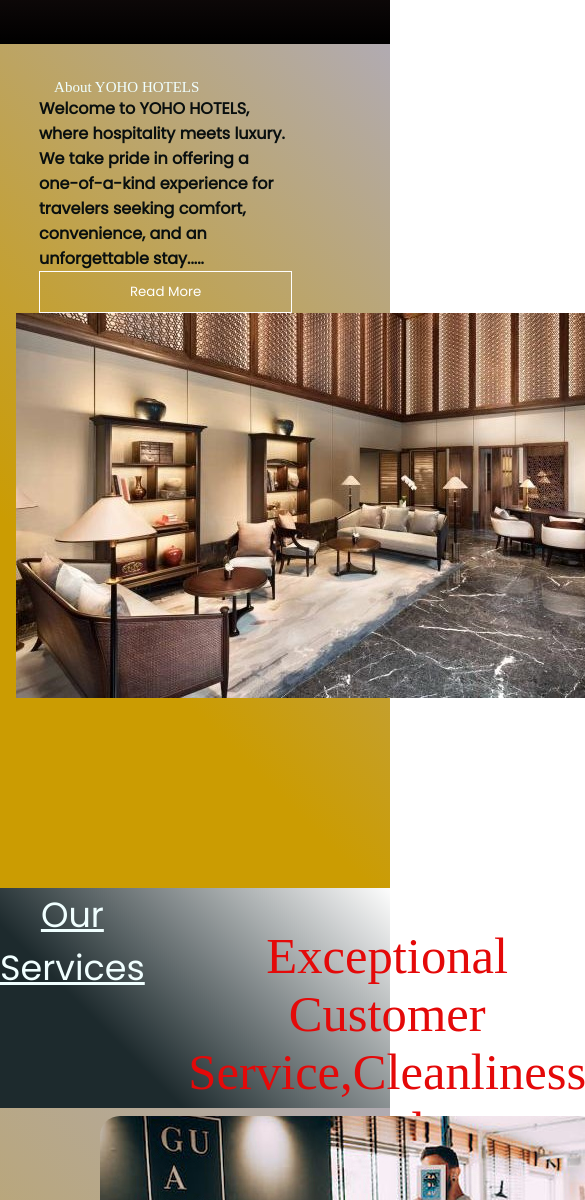
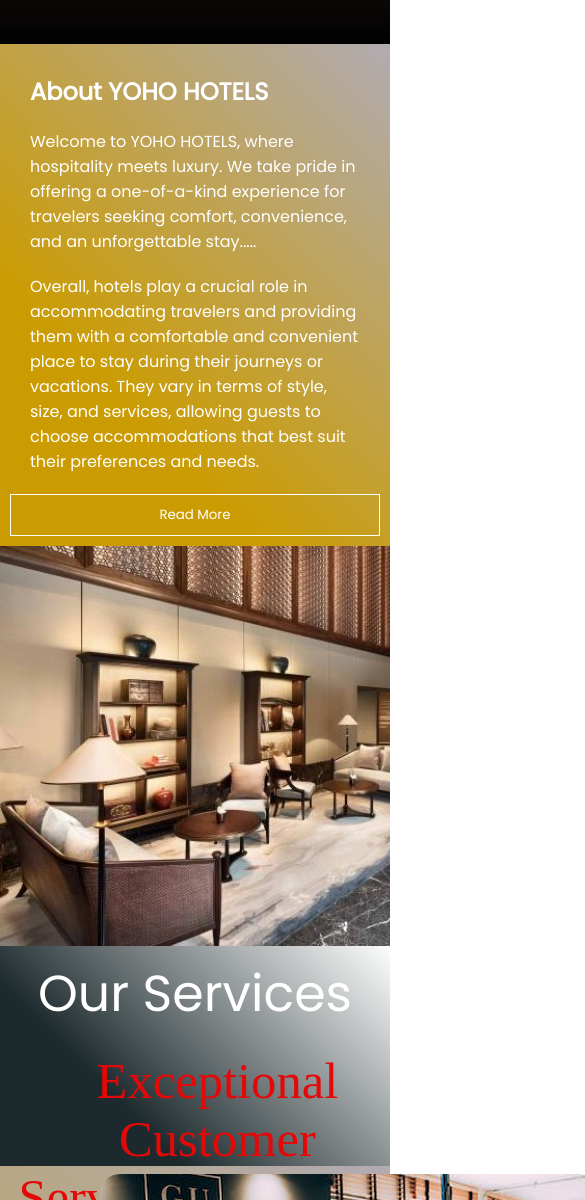
Before and after one commit to nileshvishwa/infotrixs, a plain HTML site: page Task1/index.html in a window 390 px wide. Shown: the part 800-2000 px from the top of the page, 585 px wide, since content can reach past the window. Drawn offline with Linux system fonts and the light colour scheme; a web font is replaced by a local one.

Commit message:
continue to make responsive

```diff
--- a/Task1/index.html
+++ b/Task1/index.html
@@ -34,41 +34,26 @@
 
 
     <section id="about">
-
-        <div class="mid">
-
-            <div class="right">
-
-        <div class="abouth1">
-            <h1>
-                About YOHO HOTELS
-            </h1>
+        <div class="about-content">
+            <div class="div1">
+                <h1>About YOHO HOTELS</h1>
+                <p>Welcome to YOHO HOTELS, where hospitality meets luxury. We take pride in offering a one-of-a-kind experience for travelers seeking comfort, convenience, and an unforgettable stay.....</p>
+                <p>Overall, hotels play a crucial role in accommodating travelers and providing them with a comfortable and convenient place to stay during their journeys or vacations. They vary in terms of style, size, and services, allowing guests to choose accommodations that best suit their preferences and needs.</p>
+                <button id="read-more">Read More</button>
+            </div>
+            <div class="div2">
+            </div>
         </div>
-        <div class="para">
-            <p>
-                Welcome to YOHO HOTELS, where hospitality meets luxury. We take pride in offering a one-of-a-kind experience for travelers seeking comfort, convenience, and an unforgettable stay.....
-            </p>
-            <p class="more-content">Overall, hotels play a crucial role in accommodating travelers and providing them with a comfortable and convenient place to stay during their journeys or vacations. They vary in terms of style, size, and services, allowing guests to choose accommodations that best suit their preferences and needs.</p>
-            <button id="read-more">Read More</button>
-        </div>
-    </div>
-
-    <div class="left">
-        <img src="images/lobby.jpeg" alt="">
-    </div>
-    </div>
-    <div class="service">
-        <h1>
-            Our Services
-        </h1>
-            <p>
-                Exceptional Customer Service,Cleanliness and Maintenance,Dining Options,High-Speed Internet
-            </p>
+    </section>
 
 
+
+
+<section id="services">
+    <div class="se">
+        <h1>Our Services</h1>
+            <p>Exceptional Customer Service,Cleanliness and Maintenance,Dining Options,High-Speed Internet</p>
     </div>
-</section>
-<section id="services">
     <div class="row">
         <div class="column">
           <img src="images/hh.jpg">
@@ -91,9 +76,7 @@
             </ul>
         </div>
         <div class="contactbox">
-            <h2>
-                Contact us
-            </h2>
+            <h2>Contact us</h2>
                 <form>
                     <div class="row">
                         <div class="input-group">
--- a/Task1/style.css
+++ b/Task1/style.css
@@ -1,69 +1,79 @@
 @import url('https://fonts.googleapis.com/css2?family=Borel&family=Libre+Baskerville:wght@700&family=Poppins&family=Roboto:wght@300&family=Rye&family=Style+Script&display=swap');
 @import url('https://fonts.googleapis.com/css2?family=Borel&family=Headland+One&family=Kaushan+Script&family=Libre+Baskerville:wght@700&family=Poppins&family=Roboto:wght@300&family=Rye&family=Style+Script&display=swap');
-*{
+
+* {
     margin: 0px;
     padding: 0px;
     box-sizing: border-box;
-    font-family:  'Gill Sans', 'Gill Sans MT', 'Calibri', 'Trebuchet MS';
+    font-family: 'Gill Sans', 'Gill Sans MT', 'Calibri', 'Trebuchet MS';
 }
 
-section{
-    background-image:url(images/ps5.jpg);
+section {
+    background-image: url(images/ps5.jpg);
     min-height: 100vh;
     background-color: azure;
     background-repeat: no-repeat;
     background-size: cover;
 }
-.container{
+
+.container {
     width: 100%;
     margin: auto;
 }
-nav{
+
+nav {
     height: 80px;
     background-image: linear-gradient(45deg, rgb(0, 0, 1) 30%, rgb(158, 96, 165));
 }
-nav h1{
+
+nav h1 {
     float: right;
     padding-top: 15px;
     padding-right: 20px;
     line-height: 80px;
     font-size: 46px;
     font-size: inline;
-    color:aliceblue;
+    color: aliceblue;
     text-shadow: 1px 2px #fff;
     font-family: 'Borel', 'cursive';
 }
-nav ul{
-    float:left;
+
+nav ul {
+    float: left;
     line-height: 80px;
 }
-nav ul li{
+
+nav ul li {
     display: inline-block;
     list-style: none;
     padding: 0px 5px;
 }
-nav ul li a{
+
+nav ul li a {
     color: #fff;
     text-decoration: none;
     text-transform: uppercase;
     border-radius: 5px;
     padding: 7px 8px;
 }
-nav ul li a:hover{
+
+nav ul li a:hover {
     background-color: #eb7620;
     transition: 0.5s ease;
 }
-nav ul li .active{
+
+nav ul li .active {
     background-color: #eb7620;
 }
-.article{
+
+.article {
     width: 50%;
     margin: auto;
     text-align: center;
     transform: translateY(25vh);
 }
 
-.article h1{
+.article h1 {
     font-size: 40px;
     color: azure;
     letter-spacing: 1.5px;
@@ -72,18 +82,21 @@
     margin-bottom: 25px;
 
 }
-.article h2{
+
+.article h2 {
     font-size: 25px;
     color: #eb7620;
     text-decoration: none;
     letter-spacing: 0.5px;
     font-weight: 300;
     margin-bottom: 20px;
-    text-shadow: 0 0 10px #080807, 0 0 20px #000000, 0 0 42px #e7ff12, 0 0 82px rgb(75, 13, 219),0 0 92px rgb(255, 228, 22);
+    text-shadow: 0 0 10px #080807, 0 0 20px #000000, 0 0 42px #e7ff12, 0 0 82px rgb(75, 13, 219), 0 0 92px rgb(255, 228, 22);
 }
-.article a{
+
+.article a {
     color: #fff;
 }
+
 .fa {
     padding: 10px;
     font-size: 30px;
@@ -92,103 +105,63 @@
     text-decoration: cornsilk;
     border-radius: 50%;
 }
+
 .fa:hover {
     opacity: 0.9;
 }
+
 .fa-facebook {
     background: #3B5998;
     color: #fff;
 }
+
 .fa-youtube {
     background: #e40909;
     color: #fff;
 }
+
 .fa-instagram {
     background: #c41c6d;
     color: #fff;
 }
-   .mid{
+.contact {
     background-image: linear-gradient(45deg, rgb(203, 156, 2) 30%, rgb(177, 171, 178));
-      height: 64vh;
+    height: 100vh;
     display: flex;
-   }
-   .abouth1{
 
-        justify-content: center;
-   }
-   .right h1{
-    text-align: center;
-    font-weight: 200;
-    color: azure;
-    padding-right: 50%;
-    padding-top: 10%;
-    font-family: 'Headland One', serif;
-    font-size:20px;
-    justify-content: center;
-   }
-   .para{
-    width: 80vh;
-   }
-   .right{
-    margin-left: 10%;
-   }
-   .para p{
-    color: rgb(9, 15, 15);
-    font-weight: 900;
-   }
-   .left{
-   width:10vh;
-   padding-left: 4%;
-   cursor: pointer;
-   }
-   .more-content {
-    display: none;
 }
 
-   *{
-    margin: 0;
-    padding: 0;
-    font-family:'poppins',sans-serif;
-    box-sizing: border-box;
-   }
-.contact{
-    background-image: linear-gradient(45deg, rgb(203, 156, 2) 30%, rgb(177, 171, 178));
-    height: 100vh;
-    width: 100%;
-    display: flex;
-    background-position: center;
-    background-size:cover ;
-    align-items: center;
+.contact .sec-contact {
+    font-weight: 800;
+    height: 50%;
+    width: 50%;
+    font-size: 150%;
     justify-content: center;
-    padding-left: 600px;
-}
-.contact .sec-contact{
-    display: flex;
-    align-items: center;
-    font-weight: 800;
-    justify-content: center;
-    display: inline-block;
+    text-align: center;
+    padding-top: 10%;
 
 }
-.contactbox h2{
-    text-align:center;
-    font-weight: 800;
+
+.contactbox h2 {
+    font-weight: 600;
     color: rgb(3, 6, 6);
     padding-right: 10%;
     font-family: 'Headland One', serif;
     font-size: 40px;
+    text-align: center;
     justify-content: center;
+}
+form {
+    height: 50%;
+    width: 100%;
+    padding-top: 2%;
+}
 
-}
-form{
-    width: 90%;
-    max-width: 600px;
-}
-.input-group{
+.input-group {
     margin-bottom: 30px;
     position: relative;
 }
-input,textarea{
+input,textarea {
     width: 100%;
     padding: 10px;
     outline: 0;
@@ -197,7 +170,8 @@
     background: transparent;
     font-size: 15px;
 }
-label{
+
+label {
     height: 100%;
     position: absolute;
     left: 0;
@@ -207,7 +181,8 @@
     cursor: text;
     transition: 0.2s;
 }
-button{
+
+button {
     padding: 10px 0;
     color: #fff;
     outline: none;
@@ -216,77 +191,87 @@
     width: 100%;
     cursor: pointer;
 }
+
 input:focus~label,
 input:valid~label,
 textarea:focus~label,
-textarea:valid~label{
+textarea:valid~label {
     top: -35px;
     font-size: 14px;
 }
-.row{
+
+.row {
     display: flex;
     align-items: center;
     justify-content: space-between;
 }
-.row .input-group{
+
+.row .input-group {
     flex-basis: 48%;
 }
-body{
+
+body {
     scroll-behavior: smooth;
 }
-*{
+
+* {
     margin: 0;
     padding: 0;
-    font-family:'poppins',sans-serif;
+    font-family: 'poppins', sans-serif;
     box-sizing: border-box;
 }
-.photography{
+
+.photography {
     background-image: linear-gradient(45deg, rgb(203, 156, 2) 30%, rgb(177, 171, 178));
     height: 100vh;
     width: 100%;
     display: flex;
     background-position: center;
-    background-size:cover ;
+    background-size: cover;
     align-items: center;
     justify-content: center;
 }
-.service{
+
+.se {
     background-image: linear-gradient(45deg, rgb(29, 42, 45) 30%, rgb(253, 253, 253));
-    display: flex;
     height: 220px;
 }
-  .service h1{
 
+.se h1 {
+
+    font-weight: 500;
+    font-size: 6vh;
+    color: #fff;
+    display: flex;
     text-align: center;
-    font-weight: 500;
-    color: azure;
-    padding-right: 5%;
-    font-size: 35px;
-    display: flex;
-    text-decoration: underline;
+    justify-content: center;
+    padding: 10px;
 
 }
-.service p{
+
+.se p {
+    padding: 10px;
     font-weight: 500;
     font-size: 6vh;
-    color:#e40909;
+    color: #e40909;
     display: flex;
     text-align: center;
-    padding-left:4%;
     font-family: Arial, Helvetica, sans-serif;
-    margin-top: 10%;
     font-family: 'Times New Roman', Times, serif;
 }
-.row{
+
+.row {
     background-image: linear-gradient(45deg, rgb(203, 156, 2) 30%, rgb(177, 171, 178));
     margin: auto;
     background-position: 58%;
 }
+
 .row {
     display: flex;
     flex-wrap: wrap;
     padding: 0 60px;
 }
+
 .column {
     flex: 50%;
     padding: 0 40px;
@@ -298,7 +283,8 @@
     vertical-align: middle;
     border-radius: 20px;
 }
-**{
+
+** {
     display: flex;
     justify-content: flex-end;
     align-items: center;
@@ -306,7 +292,8 @@
     flex-direction: column;
     background-color: #ede7f6;
 }
-footer{
+
+footer {
     position: relative;
     width: 100%;
     height: auto;
@@ -316,26 +303,31 @@
     justify-content: space-between;
     flex-wrap: wrap;
 }
-footer .container{
+
+footer .container {
     display: flex;
     justify-content: space-between;
     flex-direction: row;
     flex-wrap: wrap;
 }
-footer .container .sec{
+
+footer .container .sec {
     margin-right: 30px;
 
 }
-footer .container .sec.aboutus{
+
+footer .container .sec.aboutus {
     width: 40%;
 }
-footer .container h2{
+
+footer .container h2 {
     position: relative;
     color: #fff;
-    font-weight:500;
+    font-weight: 500;
     margin-bottom: 15px;
 }
-footer .container h2:before{
+
+footer .container h2:before {
     content: '';
     position: absolute;
     bottom: -5px;
@@ -344,17 +336,21 @@
     height: 2px;
     background: #f00;
 }
-footer  p{
+
+footer p {
     color: #999;
 }
-.sci{
+
+.sci {
     margin-top: 20px;
     display: flex;
 }
-.sci li{
+
+.sci li {
     list-style: none;
 }
-.sci li a{
+
+.sci li a {
     display: inline-block;
     width: 40px;
     height: 40px;
@@ -362,112 +358,134 @@
     display: flex;
     justify-content: center;
     align-items: center;
-    margin-right:10px;
+    margin-right: 10px;
     text-decoration: none;
     border-radius: 4px;
 }
-.sci li a:hover{
-    background:#f00;
+
+.sci li a:hover {
+    background: #f00;
 }
-.sci li a .fa{
+
+.sci li a .fa {
     color: #fff;
     font-size: 20px;
 }
-.quicklinks{
+
+.quicklinks {
     position: relative;
     width: 25%;
 }
-.quicklinks ul li{
+
+.quicklinks ul li {
     left-style: none;
 }
-.quicklinks ul li a{
+
+.quicklinks ul li a {
     color: #999;
-    text-decoration:none;
+    text-decoration: none;
     margin-bottom: 10px;
     display: inline-block;
 }
-.quicklinks ul li a:hover{
+
+.quicklinks ul li a:hover {
     color: #fff;
 
 }
 
+#about .about-content{
+    display: flex;
+    color: white;
 
-@media screen and (max-width:600px){
+}
+
+#about h1, #about p{
+    margin: 20px;
+
+}
+
+#about .div1{
+    width: 50%;
+    height: auto;
+    background-image: linear-gradient(45deg, rgb(203, 156, 2) 30%, rgb(177, 171, 178));
+
+    padding: 10px;
+
+}
+
+#about .div2{
+    width: 50%;
+    height: 400px;
+    background-image: url('./images/lobby.jpeg');
+    background-size: cover;
+}
+
+@media screen and (max-width:700px) {
 
 
-    section{
-        background-image: linear-gradient(#eb9191,#000000);
+    section {
+        background-image: linear-gradient(#eb9191, #000000);
     }
-            nav{
+
+    nav {
         height: 150px;
         background-image: linear-gradient(45deg, rgb(0, 0, 1) 30%, rgb(158, 96, 165));
     }
-            nav h1{
+
+    nav h1 {
         font-size: 20px;
         text-align: right;
         padding-right: 80px;
-                padding-top:0px;
+        padding-top: 0px;
     }
-            nav ul{
-                float:left;
+
+    nav ul {
+        float: left;
         line-height: 30px;
     }
-            .article{
-                width:50%;
+
+    .article {
+        width: 50%;
         height: 20%;
         text-align: center;
         justify-content: center;
     }
 
-            .article h1{
+    .article h1 {
         font-size: 20px;
         letter-spacing: 1.1px;
         font-weight: 600;
 
 
     }
-            .article h2{
+
+    .article h2 {
         font-size: 15px;
         color: #cdc2ba;
         letter-spacing: 0.2px;
         font-weight: 300;
         margin-bottom: 10px;
     }
+
     .fa {
         padding: 5px;
         font-size: 10px;
         width: 40px;
         border-radius: 40%;
     }
-              .mid{
-                background-image: linear-gradient(45deg, rgb(203, 156, 2) 30%, rgb(177, 171, 178));
-                  height: 100vh;
-                  display: flex;
+    #about .about-content{
         display: block;
     }
-               .right h1{
-                text-align: center;
-                font-weight: 50;
-                color: azure;
-                padding-right: 50%;
-                padding-top: 10%;
-                font-family: 'Headland One', serif;
-                font-size:  15px;
-                justify-content: center;
+
+    #about .div1{
+        width: 100%;
     }
-               .para{
-                width: 30vh;
-               }
-               .right{
-                margin-left: 10%;
-               }
-               .para p{
-                color: rgb(9, 15, 15);
-                font-weight: 700;
-               }
-               .left{
-               width: 10px;
+
+    #about .div2{
+        width: 100%;
     }
 
 
+
+
 }
```
Lines whose indentation alone changed are shown as unchanged.
